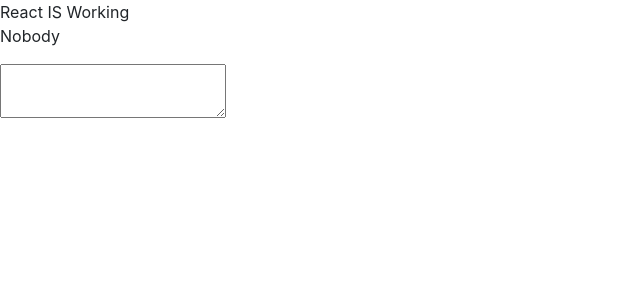
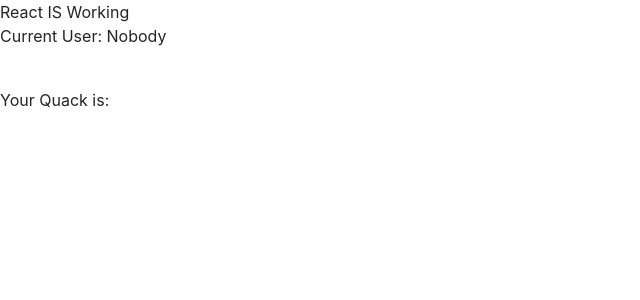
Before and after one commit to genxhero/quacker, a React (Create React App) app in the folder client/: page / in a window 1280 px wide. Shown: the top 300 px of the page, without its empty margins (0-640 px from the left). Built offline with nearby package versions, Linux system fonts and the light colour scheme.

Commit message:
add editor from draftjs

```diff
--- a/client/package.json
+++ b/client/package.json
@@ -7,6 +7,7 @@
     "auth0-js": "^9.10.2",
     "axios": "^0.18.0",
     "bootstrap": "^4.4.1",
+    "draft-js": "^0.11.4",
     "history": "^4.9.0",
     "jquery": "^3.4.1",
     "loadash": "^1.0.0",
--- a/client/src/App.js
+++ b/client/src/App.js
@@ -13,7 +13,7 @@ const App = () => {
     return(
       <div>
       React IS Working
-    <p>{currentUser}</p>
+    <p>{<span>Current User: {currentUser}</span>}</p>
         <QuackForm currentUser={currentUser}/>
       </div>
     )
--- a/client/src/components/QuackForm.jsx
+++ b/client/src/components/QuackForm.jsx
@@ -1,9 +1,7 @@
-/**
- *
- * Uses Mention.js, Copyright (c) 2013 Jacob Kelley https://github.com/jakiestfu/Mention.js
- */
+import React, {useState } from 'react';
+import {Editor, EditorState, RichUtils} from 'draft-js';
 
-import React, {useState } from 'react';
+
 
 const QuackForm = props => {
     const handleChange = (e) => {
@@ -19,7 +17,6 @@ const QuackForm = props => {
              updateQuery(`${query}${e.nativeEvent.data}`)
         }
         updateQuack(e.target.value)
-        console.log(query)
     }
 
     const autoSearch = (e) => {
@@ -30,15 +27,21 @@ const QuackForm = props => {
     const [quack, updateQuack] = useState("")
     const [searching, toggleSearch] = useState(false)
     const [query, updateQuery] = useState("")
+
+    const [editorState, setEditorState] = useState(
+        EditorState.createEmpty(),
+      );
+
+      console.log(editorState)
     return (
         <div>
-            <textarea value={quack} onChange={handleChange}>
-            </textarea>
+            <Editor editorState={editorState} onChange={setEditorState}>
+            </Editor>
             <div>
                 { searching && <span>Searching...for {query}</span>}
             </div>
             <div>
-                {quack}
+    {          <span>Your Quack is: {quack}</span>}
             </div>
         </div>
     )
```
Also changed, not shown: 1 other file (tests, documents, lock files or other folders).
